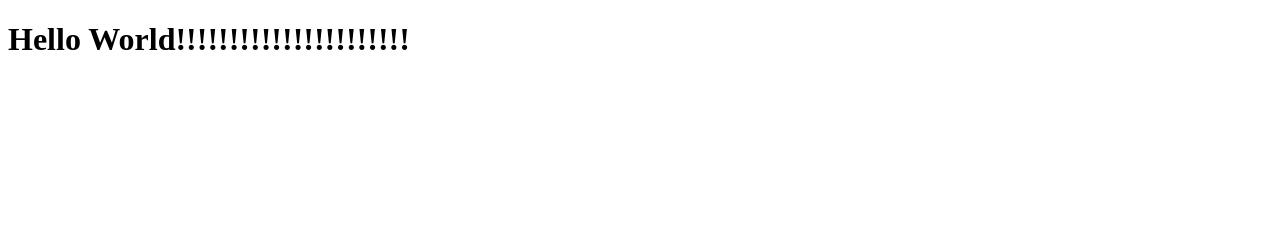
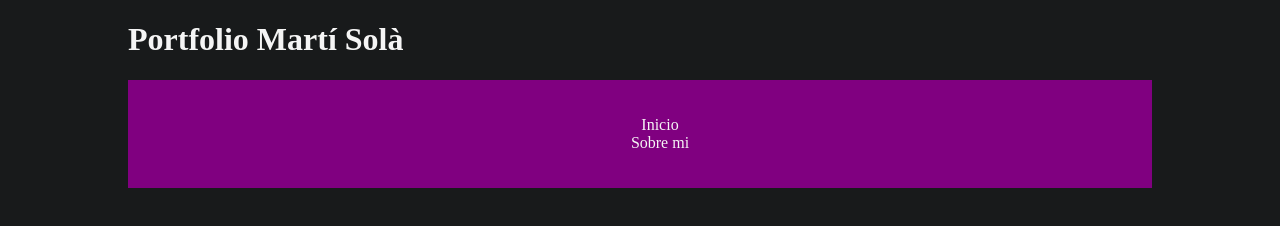
Before and after one commit to Ms0la/Portfolio, a plain HTML site: page index.html in a window 1280 px wide. Drawn offline with Linux system fonts and the light colour scheme.

Commit message:
General folder and HTML structure created

```diff
--- a/index.html
+++ b/index.html
@@ -1,9 +1,23 @@
 <!DOCTYPE html>
 <html>
     <head>
-        <title>Portfolio</title>
-    </head>
+        <title>Portfolio MSB</title>
+        <link rel="stylesheet" href="./src/styles/index.css">
+        <link rel="icon" href="./src/images/icon.jpeg">
+     </head>
     <body>
-        <h1>Hello World!!!!!!!!!!!!!!!!!!!!!!</h1>
+        <header>
+            <h1>Portfolio Martí Solà</h1>
+        </header>
+        <nav>
+            <ul>
+                <li>Inicio</li>
+                <li>Sobre mi</li>
+            </ul>
+        </nav>
+        <section></section>
+        <article></article>
+        <aside></aside>
+        <footer></footer>
     </body>
 </html>
--- /dev/null
+++ b/src/styles/index.css
@@ -0,0 +1,17 @@
+@import url('https://fonts.googleapis.com/css2?family=Lora&display=swap');
+body{
+    width: 80%;
+    margin-left: 10%;
+    background-color: #181a1b;
+    color: whitesmoke;
+}
+nav{
+    text-align: center;
+    padding: 20px;
+    background-color: purple;
+    margin-top: 20px;
+    margin-bottom: 20px;
+}
+nav ul{
+    list-style-type: none;
+}
```
Also changed, not shown: src/images/icon.jpeg (added).
